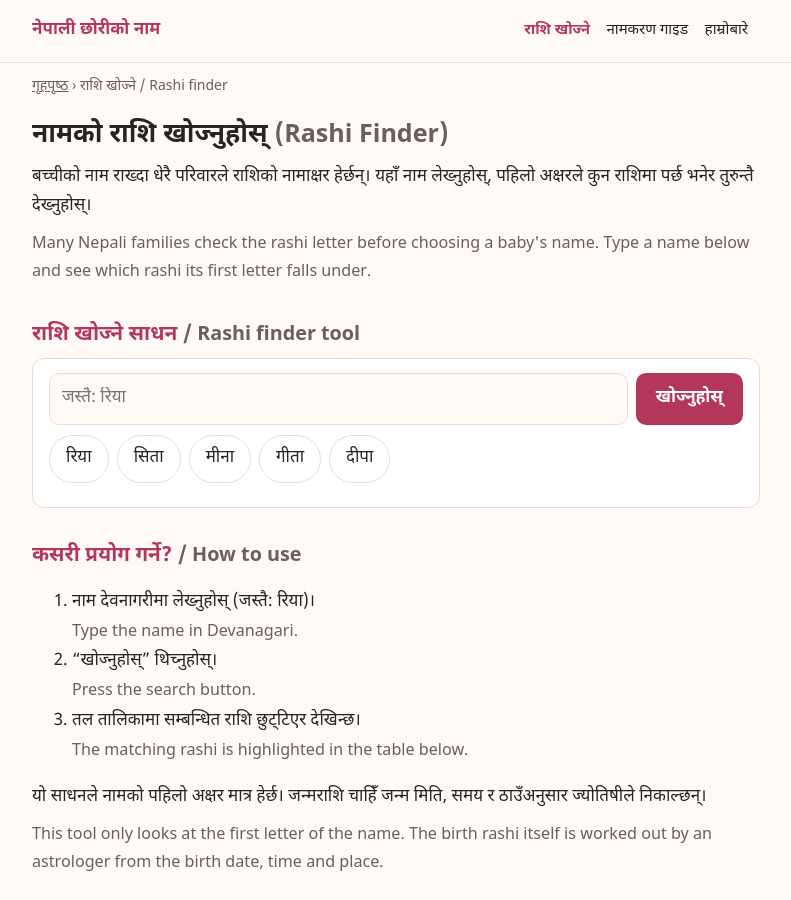
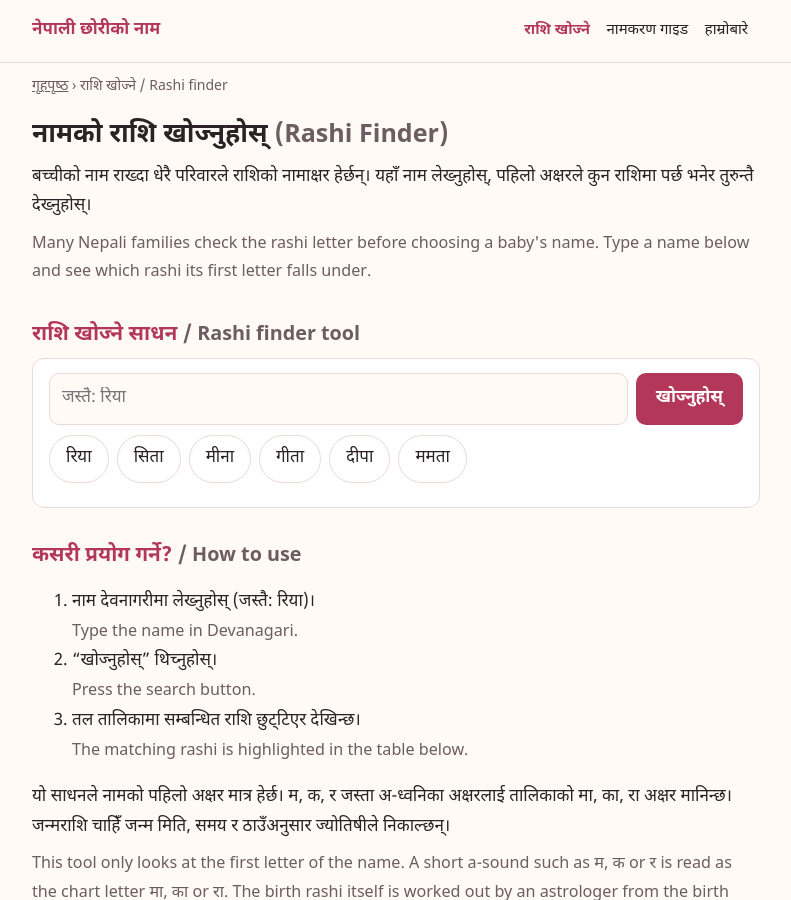
Before and after one commit to kcbinam52/Baby-names, a Jekyll site: the page built from tools/rashi-finder.html, in a window 1280 px wide and 900 px high. Shown: the whole window, without its empty margins (244-1035 px from the left). Built offline with Jekyll 4.4.1, drawn with Linux system fonts in a browser that asks for light colours; some of the changed text lies outside the part shown.

Commit message:
Rashi finder: read a short a-sound (म, क, र) as the chart letter मा, का, रा

```diff
--- a/tools/rashi-finder.html
+++ b/tools/rashi-finder.html
@@ -1,44 +1,44 @@
 ---
-title: "नामाक्षर अनुसार राशि खोज्नुहोस् | Rashi Finder Nepal"
-description: "नामको पहिलो अक्षरबाट राशि थाहा पाउनुहोस्। Find the rashi of a Nepali name from its first letter: free, instant, no sign-up."
+title: 'नामाक्षर अनुसार राशि खोज्नुहोस् | Rashi Finder Nepal'
+description: 'नामको पहिलो अक्षरबाट राशि थाहा पाउनुहोस्। Find the rashi of a Nepali name from its first letter: free, instant, no sign-up.'
 permalink: /tools/rashi-finder/
-crumb: "राशि खोज्ने / Rashi finder"
+crumb: 'राशि खोज्ने / Rashi finder'
 updated: 2026-10-30
 related:
-  - url: "/rashi/mesh/"
-    ne: "मेष राशिका नाम"
-    en: "Names for Mesh rashi"
-  - url: "/names/letter-a/"
-    ne: "“अ” बाट सुरु हुने नाम"
-    en: "Names starting with अ"
-  - url: "/names/letter-ka/"
-    ne: "“क” बाट सुरु हुने नाम"
-    en: "Names starting with क"
-  - url: "/ethnicity/newar/"
-    ne: "नेवार छोरीका नाम"
-    en: "Newar girl names"
-  - url: "/meaning/flower/"
-    ne: "फूलसँग सम्बन्धित नाम"
-    en: "Flower-themed names"
-  - url: "/guide/naming-ceremony/"
-    ne: "नामकरण / न्वारन गाइड"
-    en: "Naming ceremony guide"
+  - url: '/rashi/mesh/'
+    ne: 'मेष राशिका नाम'
+    en: 'Names for Mesh rashi'
+  - url: '/names/letter-a/'
+    ne: '“अ” बाट सुरु हुने नाम'
+    en: 'Names starting with अ'
+  - url: '/names/letter-ka/'
+    ne: '“क” बाट सुरु हुने नाम'
+    en: 'Names starting with क'
+  - url: '/ethnicity/newar/'
+    ne: 'नेवार छोरीका नाम'
+    en: 'Newar girl names'
+  - url: '/meaning/flower/'
+    ne: 'फूलसँग सम्बन्धित नाम'
+    en: 'Flower-themed names'
+  - url: '/guide/naming-ceremony/'
+    ne: 'नामकरण / न्वारन गाइड'
+    en: 'Naming ceremony guide'
 faq:
-  - q: "राशि भनेको के हो? / What is a rashi?"
-    ne: "राशि ज्योतिषका १२ भागमध्ये एक हो। जन्मका बेला चन्द्रमा रहेको राशिलाई जन्म राशि भनिन्छ।"
-    en: "A rashi is one of the 12 zodiac signs in Vedic astrology. The sign the Moon was in at birth is the birth rashi."
-  - q: "नामाक्षर कसरी थाहा पाउने? / How do I find the naming letter?"
-    ne: "जन्मका बेला चन्द्रमा कुन नक्षत्र र पदमा थियो भन्नेले नामाक्षर तय गर्छ। यसका लागि जन्म मिति, समय र ठाउँ चाहिन्छ; ज्योतिषीले कुण्डली हेरेर बताउँछन्।"
-    en: "The naming letter depends on the Moon's nakshatra and pada at birth. You need the birth date, time and place; an astrologer reads the chart."
-  - q: "नामको पहिलो अक्षर राशिसँग नमिले के गर्ने? / What if the name does not match the rashi letters?"
-    ne: "धेरै परिवार जन्म राशिकै अक्षरबाट नाम राख्छन्, तर अन्तिम निर्णय परिवारको परम्परा र ज्योतिषीको सल्लाहमा भर पर्छ।"
-    en: "Many families pick a name from the birth rashi letters, but the final choice depends on family tradition and an astrologer's advice."
-  - q: "यो तालिका सबै ठाउँमा उस्तै हुन्छ? / Is this chart the same everywhere?"
-    ne: "यहाँ प्रचलित तालिका प्रयोग गरिएको छ। पञ्चाङ वा परम्पराअनुसार केही अक्षरमा सानो फरक हुन सक्छ।"
-    en: "This page uses a commonly followed chart. A few letters can differ by almanac or tradition."
-  - q: "छोरा र छोरी दुवैका लागि चल्छ? / Does it work for both boys and girls?"
-    ne: "हो, नामाक्षर तालिका लिङ्गमा भर पर्दैन।"
-    en: "Yes, the letter chart is the same for any gender."
+  - q: 'राशि भनेको के हो? / What is a rashi?'
+    ne: 'राशि ज्योतिषका १२ भागमध्ये एक हो। जन्मका बेला चन्द्रमा रहेको राशिलाई जन्म राशि भनिन्छ।'
+    en: 'A rashi is one of the 12 zodiac signs in Vedic astrology. The sign the Moon was in at birth is the birth rashi.'
+  - q: 'नामाक्षर कसरी थाहा पाउने? / How do I find the naming letter?'
+    ne: 'जन्मका बेला चन्द्रमा कुन नक्षत्र र पदमा थियो भन्नेले नामाक्षर तय गर्छ। यसका लागि जन्म मिति, समय र ठाउँ चाहिन्छ; ज्योतिषीले कुण्डली हेरेर बताउँछन्।'
+    en: 'The naming letter depends on the Moon nakshatra and pada at birth. You need the birth date, time and place; an astrologer reads the chart.'
+  - q: 'नामको पहिलो अक्षर राशिसँग नमिले के गर्ने? / What if the name does not match the rashi letters?'
+    ne: 'धेरै परिवार जन्म राशिकै अक्षरबाट नाम राख्छन्, तर अन्तिम निर्णय परिवारको परम्परा र ज्योतिषीको सल्लाहमा भर पर्छ।'
+    en: 'Many families pick a name from the birth rashi letters, but the final choice depends on family tradition and an astrologer advice.'
+  - q: 'यो तालिका सबै ठाउँमा उस्तै हुन्छ? / Is this chart the same everywhere?'
+    ne: 'यहाँ प्रचलित तालिका प्रयोग गरिएको छ। पञ्चाङ वा परम्पराअनुसार केही अक्षरमा सानो फरक हुन सक्छ।'
+    en: 'This page uses a commonly followed chart. A few letters can differ by almanac or tradition.'
+  - q: 'छोरा र छोरी दुवैका लागि चल्छ? / Does it work for both boys and girls?'
+    ne: 'हो, नामाक्षर तालिका लिङ्गमा भर पर्दैन।'
+    en: 'Yes, the letter chart is the same for any gender.'
 ---
 <h1>नामको राशि खोज्नुहोस् <span class="en">(Rashi Finder)</span></h1>
 <p>बच्चीको नाम राख्दा धेरै परिवारले राशिको नामाक्षर हेर्छन्। यहाँ नाम लेख्नुहोस्, पहिलो अक्षरले कुन राशिमा पर्छ भनेर तुरुन्तै देख्नुहोस्।</p>
@@ -53,7 +53,7 @@
 <button class="go" type="submit">खोज्नुहोस्</button>
 </form>
 <div class="chips" aria-label="उदाहरण / Examples">
-<button type="button" class="chip">रिया</button><button type="button" class="chip">सिता</button><button type="button" class="chip">मीना</button><button type="button" class="chip">गीता</button><button type="button" class="chip">दीपा</button>
+<button type="button" class="chip">रिया</button><button type="button" class="chip">सिता</button><button type="button" class="chip">मीना</button><button type="button" class="chip">गीता</button><button type="button" class="chip">दीपा</button><button type="button" class="chip">ममता</button>
 </div>
 <div id="res" class="res" role="status" aria-live="polite"></div>
 </div>
@@ -64,8 +64,8 @@
 <li>“खोज्नुहोस्” थिच्नुहोस्।<br><span class="en" lang="en">Press the search button.</span></li>
 <li>तल तालिकामा सम्बन्धित राशि छुट्टिएर देखिन्छ।<br><span class="en" lang="en">The matching rashi is highlighted in the table below.</span></li>
 </ol>
-<p>यो साधनले नामको पहिलो अक्षर मात्र हेर्छ। जन्मराशि चाहिँ जन्म मिति, समय र ठाउँअनुसार ज्योतिषीले निकाल्छन्।</p>
-<p class="en" lang="en">This tool only looks at the first letter of the name. The birth rashi itself is worked out by an astrologer from the birth date, time and place.</p>
+<p>यो साधनले नामको पहिलो अक्षर मात्र हेर्छ। म, क, र जस्ता अ-ध्वनिका अक्षरलाई तालिकाको मा, का, रा अक्षर मानिन्छ। जन्मराशि चाहिँ जन्म मिति, समय र ठाउँअनुसार ज्योतिषीले निकाल्छन्।</p>
+<p class="en" lang="en">This tool only looks at the first letter of the name. A short a-sound such as म, क or र is read as the chart letter मा, का or रा. The birth rashi itself is worked out by an astrologer from the birth date, time and place.</p>
 
 {% include ad.html n=2 %}
 
@@ -115,9 +115,12 @@
 if(a.e==='latin')return out('कृपया देवनागरीमा लेख्नुहोस् (जस्तै: रिया)।<br><span class="en">Please type in Devanagari (e.g. रिया).</span>',1);
 if(a.e==='other')return out('यो अक्षर चिनिएन।<br><span class="en">Letter not recognised.</span>',1);
 var i=a.j?undefined:MAP[a.s];
+var alt=false;
+if(i===undefined&&a.b){var k=MAP[norm(a.c+'ा')];if(k!==undefined){i=k;alt=true;}}
 if(i!==undefined){
 hl(i);
-out('पहिलो अक्षर: <b>'+a.s+'</b> → राशि: <b>'+R[i].n+'</b> <span class="en">('+R[i].e+')</span><br><span class="en">यो राशिका नामाक्षर / Letters: '+R[i].l.join(' ')+'</span>');
+var shown=alt?a.c+' (≈ '+a.c+'ा)':a.s;
+out('पहिलो अक्षर: <b>'+shown+'</b> → राशि: <b>'+R[i].n+'</b> <span class="en">('+R[i].e+')</span><br><span class="en">यो राशिका नामाक्षर / Letters: '+R[i].l.join(' ')+'</span>'+(alt?'<br><span class="en">अ-ध्वनिलाई तालिकाको “'+a.c+'ा” अक्षर मानिएको छ; ज्योतिषीसँग पुष्टि गर्नुहोस्। / A short a-sound is read as the chart letter. Please confirm with an astrologer.</span>':''));
 return;
 }
 if(a.j)return out('यो नाम संयुक्त अक्षरबाट सुरु हुन्छ। राशि ज्योतिषीसँग जाँच्नुहोस्।<br><span class="en">The name starts with a conjunct letter. Please check the rashi with an astrologer.</span>',1);
```
Also changed, not shown: other parts of tools/rashi-finder.html (+1 -1 lines).
